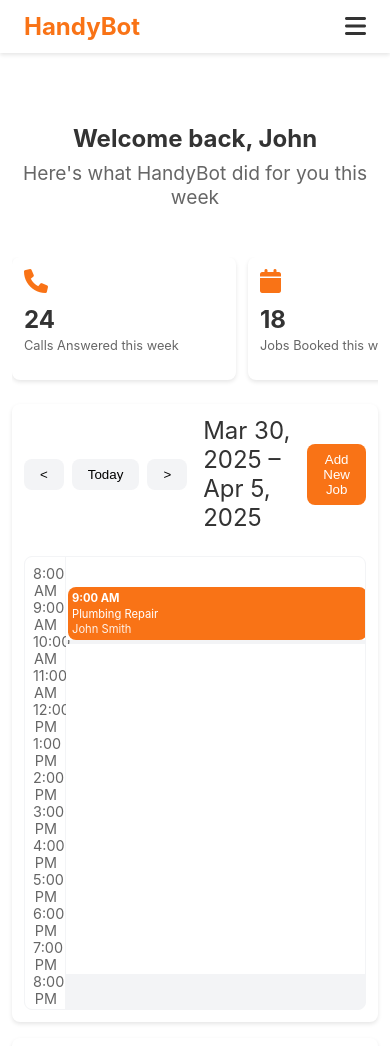
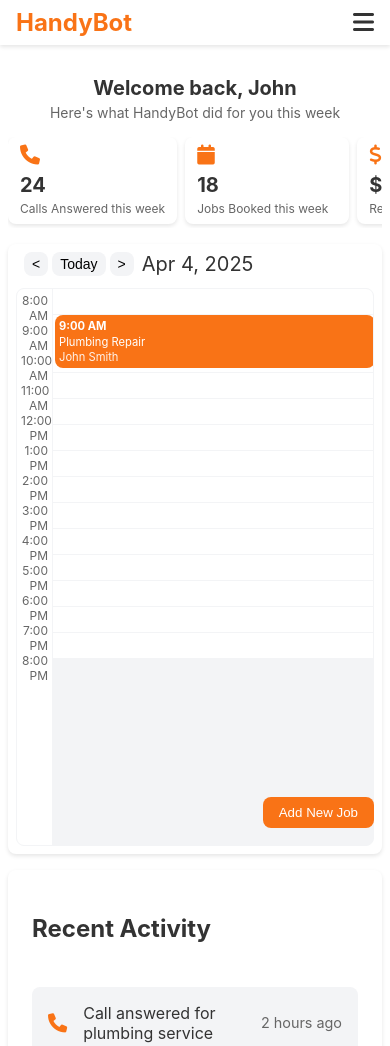
Before and after one commit to Krupitskii/handy, a plain HTML site: page dashboard.html in a window 390 px wide. Shown: the top 1046 px of the page. Drawn offline with Linux system fonts and the light colour scheme.

Commit message:
Optimize dashboard layout: improve calendar display, enhance mobile responsiveness, replace logo with text

```diff
--- a/dashboard.html
+++ b/dashboard.html
@@ -31,7 +31,7 @@
             display: flex;
             justify-content: space-between;
             align-items: center;
-            padding: 0.75rem 1.5rem;
+            padding: 0.5rem 1rem;
             background: white;
             box-shadow: var(--shadow);
             position: fixed;
@@ -84,38 +84,41 @@
 
         /* Main Content */
         .main-content {
-            margin-top: 80px;
-            padding: 2rem;
+            margin-top: 60px;
+            padding: 1rem;
+            max-width: 1200px;
+            margin-left: auto;
+            margin-right: auto;
         }
 
         .welcome-section {
             text-align: center;
-            margin: 2rem 0 3rem;
+            margin: 1rem 0 1.5rem;
         }
 
         .welcome-section h1 {
             margin: 0;
-            font-size: 2.5rem;
+            font-size: 2rem;
             color: var(--text-color);
         }
 
         .welcome-section p {
-            margin: 0.5rem 0 0;
+            margin: 0.25rem 0 0;
             color: #666;
-            font-size: 1.2rem;
+            font-size: 1rem;
         }
 
         /* Metrics Cards */
         .metrics-grid {
-            display: grid;
-            grid-template-columns: repeat(4, 1fr);
-            gap: 0.75rem;
+            display: flex;
+            gap: 0.5rem;
             margin-bottom: 1rem;
             overflow-x: auto;
             -webkit-overflow-scrolling: touch;
             scroll-snap-type: x mandatory;
             scrollbar-width: none;
             -ms-overflow-style: none;
+            padding-bottom: 0.5rem;
         }
 
         .metrics-grid::-webkit-scrollbar {
@@ -124,39 +127,40 @@
 
         .metric-card {
             background: white;
-            padding: 0.75rem;
+            padding: 0.5rem 0.75rem;
             border-radius: var(--border-radius);
             box-shadow: var(--shadow);
             scroll-snap-align: start;
-            min-width: 200px;
+            min-width: 180px;
+            flex: 0 0 auto;
         }
 
         .metric-card .icon {
-            font-size: 1.5rem;
+            font-size: 1.25rem;
             color: var(--primary-color);
-            margin-bottom: 0.5rem;
+            margin-bottom: 0.25rem;
         }
 
         .metric-card .value {
-            font-size: 1.5rem;
+            font-size: 1.25rem;
             font-weight: bold;
             margin: 0.25rem 0;
         }
 
         .metric-card .label {
             color: #666;
-            font-size: 0.8rem;
+            font-size: 0.75rem;
         }
 
         /* Calendar Section */
         .calendar-section {
             background: white;
-            padding: 0.75rem;
+            padding: 0.5rem;
             border-radius: var(--border-radius);
             box-shadow: var(--shadow);
             margin-bottom: 1rem;
-            height: calc(100vh - 300px);
-            min-height: 400px;
+            height: calc(100vh - 250px);
+            min-height: 350px;
             display: flex;
             flex-direction: column;
         }
@@ -165,29 +169,31 @@
             display: flex;
             justify-content: space-between;
             align-items: center;
-            margin-bottom: 1.5rem;
+            margin-bottom: 0.75rem;
+            padding: 0 0.5rem;
         }
 
         .calendar-title {
-            font-size: 1.5rem;
+            font-size: 1.25rem;
             margin: 0;
             display: flex;
             align-items: center;
-            gap: 1rem;
+            gap: 0.5rem;
         }
 
         .calendar-nav {
             display: flex;
-            gap: 0.5rem;
+            gap: 0.25rem;
         }
 
         .calendar-btn {
-            padding: 0.5rem 1rem;
+            padding: 0.25rem 0.5rem;
             border: none;
             border-radius: var(--border-radius);
             background: var(--light-gray);
             cursor: pointer;
             font-weight: 500;
+            font-size: 0.875rem;
         }
 
         .calendar-btn.active {
@@ -202,7 +208,7 @@
 
         .calendar-grid {
             display: grid;
-            grid-template-columns: 50px repeat(7, 1fr);
+            grid-template-columns: 40px repeat(7, 1fr);
             gap: 1px;
             background: var(--light-gray);
             border: 1px solid var(--light-gray);
@@ -214,28 +220,30 @@
 
         .time-column {
             background: white;
-            padding: 0.5rem;
+            padding: 0.25rem;
             text-align: right;
-            font-size: 0.9rem;
+            font-size: 0.75rem;
             color: #666;
         }
 
         .day-header {
             background: white;
-            padding: 0.5rem;
+            padding: 0.25rem;
             text-align: center;
             font-weight: 500;
+            font-size: 0.75rem;
         }
 
         .day-date {
-            font-size: 0.8rem;
+            font-size: 0.7rem;
             color: #666;
         }
 
         .calendar-cell {
             background: white;
-            min-height: 30px;
+            min-height: 25px;
             position: relative;
+            border-bottom: 1px solid var(--light-gray);
         }
 
         .calendar-event {
@@ -246,7 +254,7 @@
             color: white;
             padding: 0.25rem;
             border-radius: var(--border-radius);
-            font-size: 0.75rem;
+            font-size: 0.7rem;
             cursor: pointer;
             transition: transform 0.2s;
         }
@@ -476,12 +484,20 @@
 
         /* Responsive Design */
         @media (max-width: 1024px) {
+            .main-content {
+                padding: 0.75rem;
+            }
+
             .metrics-grid {
-                grid-template-columns: repeat(2, 1fr);
+                gap: 0.5rem;
+            }
+
+            .metric-card {
+                min-width: 160px;
             }
 
             .calendar-grid {
-                grid-template-columns: 40px repeat(7, 1fr);
+                grid-template-columns: 35px repeat(7, 1fr);
             }
         }
 
@@ -494,29 +510,29 @@
                 display: block;
             }
 
+            .main-content {
+                padding: 0.5rem;
+            }
+
+            .welcome-section {
+                margin: 0.5rem 0 1rem;
+            }
+
+            .welcome-section h1 {
+                font-size: 1.25rem;
+            }
+
+            .welcome-section p {
+                font-size: 0.875rem;
+            }
+
             .metrics-grid {
-                grid-template-columns: none;
-                display: flex;
-                overflow-x: auto;
-                padding-bottom: 0.5rem;
+                gap: 0.5rem;
+                padding-bottom: 0.25rem;
             }
 
             .metric-card {
-                flex: 0 0 auto;
-                width: 200px;
-            }
-
-            .main-content {
-                padding: 0.75rem;
-            }
-
-            .welcome-section h1 {
-                font-size: 1.5rem;
-            }
-
-            .calendar-section {
-                height: calc(100vh - 250px);
-                min-height: 350px;
+                min-width: 140px;
             }
 
             .calendar-grid {
@@ -817,23 +833,26 @@
         // Calendar functionality
         const calendar = {
             currentDate: new Date(),
-            view: 'week',
+            view: window.innerWidth <= 768 ? 'day' : 'week',
             events: [],
 
             init() {
                 this.setupEventListeners();
                 this.updateCalendarView();
                 this.loadEvents();
+                this.setupMobileView();
             },
 
             setupEventListeners() {
-                // View toggle
+                // View toggle (desktop only)
+                if (window.innerWidth > 768) {
                     document.querySelectorAll('.calendar-view-toggle .calendar-btn').forEach(btn => {
                         btn.addEventListener('click', () => {
                             this.view = btn.textContent.toLowerCase();
                             this.updateCalendarView();
                         });
                     });
+                }
 
                 // Navigation
                 document.querySelector('.calendar-nav .calendar-btn:first-child').addEventListener('click', () => {
@@ -855,9 +874,39 @@
                 });
 
                 // Window resize
+                let resizeTimeout;
                 window.addEventListener('resize', () => {
+                    clearTimeout(resizeTimeout);
+                    resizeTimeout = setTimeout(() => {
+                        this.setupMobileView();
                         this.updateCalendarView();
+                    }, 250);
                 });
+            },
+
+            setupMobileView() {
+                const isMobile = window.innerWidth <= 768;
+                const viewToggle = document.querySelector('.calendar-view-toggle');
+                const addJobBtn = document.querySelector('.add-job-btn');
+
+                if (isMobile) {
+                    this.view = 'day';
+                    if (viewToggle) viewToggle.style.display = 'none';
+                    if (addJobBtn) {
+                        addJobBtn.style.position = 'fixed';
+                        addJobBtn.style.bottom = '1rem';
+                        addJobBtn.style.right = '1rem';
+                        addJobBtn.style.zIndex = '1000';
+                    }
+                } else {
+                    if (viewToggle) viewToggle.style.display = 'flex';
+                    if (addJobBtn) {
+                        addJobBtn.style.position = 'static';
+                        addJobBtn.style.bottom = 'auto';
+                        addJobBtn.style.right = 'auto';
+                        addJobBtn.style.zIndex = 'auto';
+                    }
+                }
             },
 
             updateCalendarView() {
@@ -866,7 +915,7 @@
                 const dateRange = document.querySelector('.date-range');
 
                 // Update date range display
-                if (this.view === 'week' || isMobile) {
+                if (this.view === 'week' && !isMobile) {
                     const startDate = this.getWeekStart(this.currentDate);
                     const endDate = new Date(startDate);
                     endDate.setDate(endDate.getDate() + 6);
@@ -877,12 +926,12 @@
 
                 // Update grid layout
                 if (isMobile || this.view === 'day') {
-                    calendarGrid.style.gridTemplateColumns = '40px 1fr';
+                    calendarGrid.style.gridTemplateColumns = '35px 1fr';
                     document.querySelectorAll('.day-header:not(:first-child)').forEach(header => {
                         header.style.display = 'none';
                     });
                 } else {
-                    calendarGrid.style.gridTemplateColumns = '50px repeat(7, 1fr)';
+                    calendarGrid.style.gridTemplateColumns = '40px repeat(7, 1fr)';
                     document.querySelectorAll('.day-header').forEach(header => {
                         header.style.display = 'block';
                     });
@@ -911,7 +960,7 @@
             },
 
             navigateDate(days) {
-                if (this.view === 'week') {
+                if (this.view === 'week' && window.innerWidth > 768) {
                     this.currentDate.setDate(this.currentDate.getDate() + (days * 7));
                 } else {
                     this.currentDate.setDate(this.currentDate.getDate() + days);
@@ -926,7 +975,9 @@
                         start: new Date(2024, 2, 30, 9, 0),
                         end: new Date(2024, 2, 30, 11, 0),
                         service: 'Plumbing Repair',
-                        client: 'John Smith'
+                        client: 'John Smith',
+                        phone: '+1 (555) 123-4567',
+                        notes: 'Emergency repair - leaking pipe under kitchen sink'
                     }
                     // Add more events as needed
                 ];
@@ -1008,6 +1059,14 @@
                             <div class="event-modal-label">Client</div>
                             <div class="event-modal-value">${event.client}</div>
                         </div>
+                        <div class="event-modal-field">
+                            <div class="event-modal-label">Phone</div>
+                            <div class="event-modal-value">${event.phone}</div>
+                        </div>
+                        <div class="event-modal-field">
+                            <div class="event-modal-label">Notes</div>
+                            <div class="event-modal-value">${event.notes}</div>
+                        </div>
                     </div>
                 `;
 
```
Lines whose indentation alone changed are shown as unchanged.
